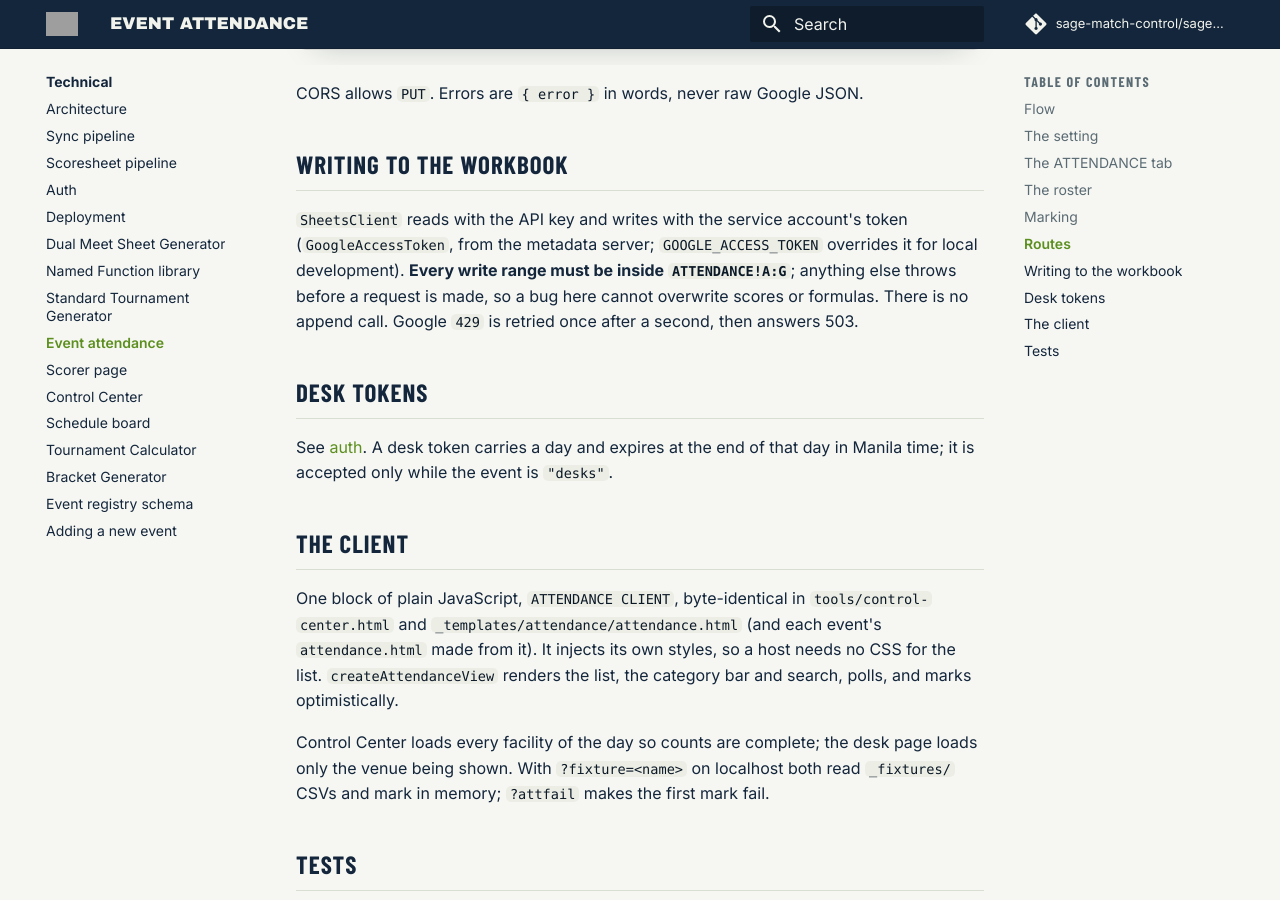
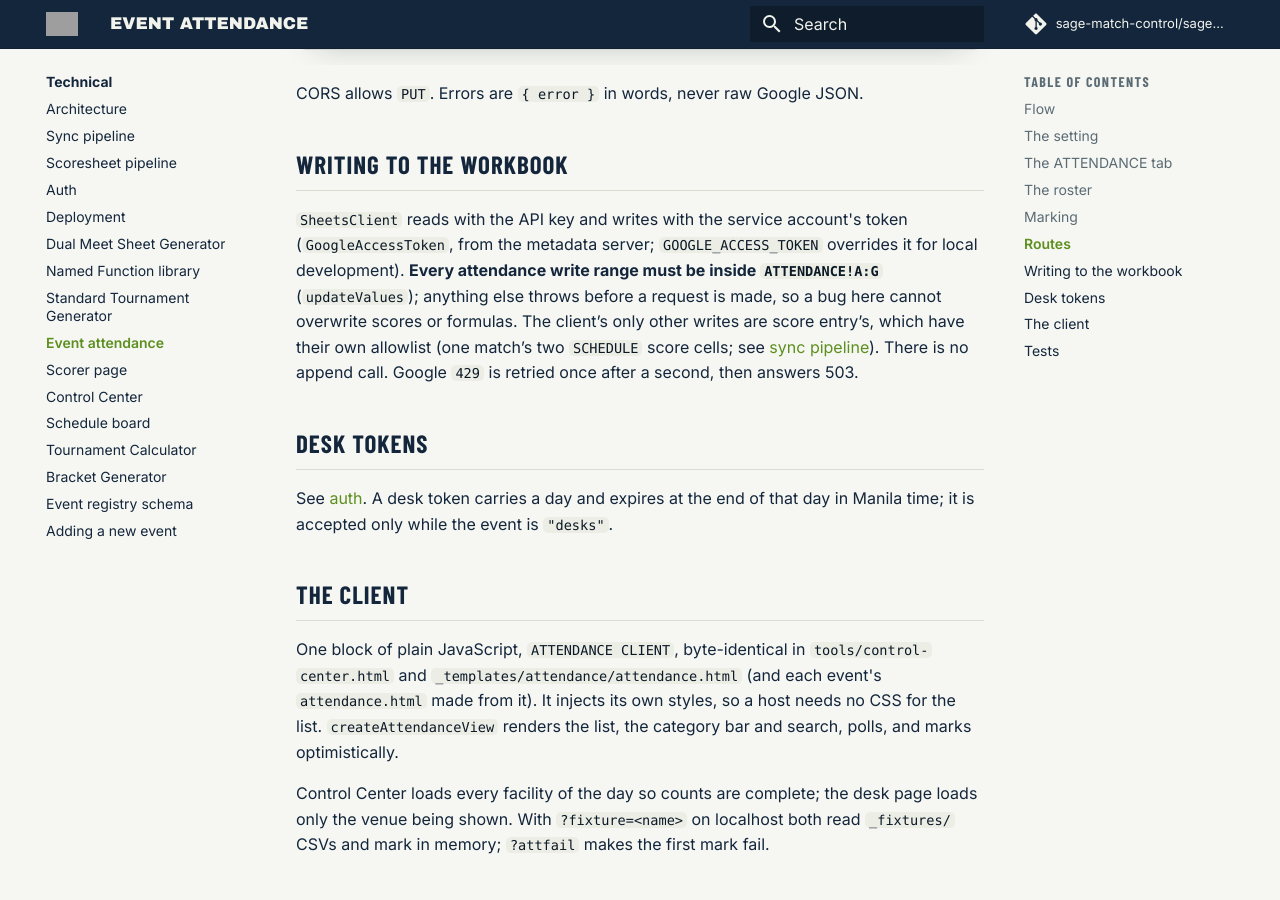
Before and after one commit to sage-match-control/sage-docs, an MkDocs documentation site: the page built from docs/technical/event-attendance.md, in a window 1280 px wide and 900 px high, scrolled down 2720 px. Built offline with MkDocs 1.6.1 and Material for MkDocs 9.7.7, drawn with Linux system fonts in a browser that asks for light colours; comment, search, counter and statistics services are not loaded.

Commit message:
Docs: attendance's write allowlist no longer the client's only one
Co-Authored-By: Claude Sonnet 5.5 <noreply@anthropic.com>

```diff
--- a/docs/technical/event-attendance.md
+++ b/docs/technical/event-attendance.md
@@ -110,9 +110,11 @@ CORS allows `PUT`. Errors are `{ error }` in words, never raw Google JSON.
 
 `SheetsClient` reads with the API key and writes with the service account's
 token (`GoogleAccessToken`, from the metadata server; `GOOGLE_ACCESS_TOKEN`
-overrides it for local development). **Every write range must be inside
-`ATTENDANCE!A:G`**; anything else throws before a request is made, so a bug
-here cannot overwrite scores or formulas. There is no append call. Google
+overrides it for local development). **Every attendance write range must be
+inside `ATTENDANCE!A:G`** (`updateValues`); anything else throws before a request
+is made, so a bug here cannot overwrite scores or formulas. The client’s only other
+writes are score entry’s, which have their own allowlist (one match’s two `SCHEDULE`
+score cells; see [sync pipeline](sync-pipeline.md#score-entry-writes)). There is no append call. Google
 `429` is retried once after a second, then answers 503.
 
 ## Desk tokens
```
Also changed, not shown: docs/technical/architecture.md (+1 -1 lines).
